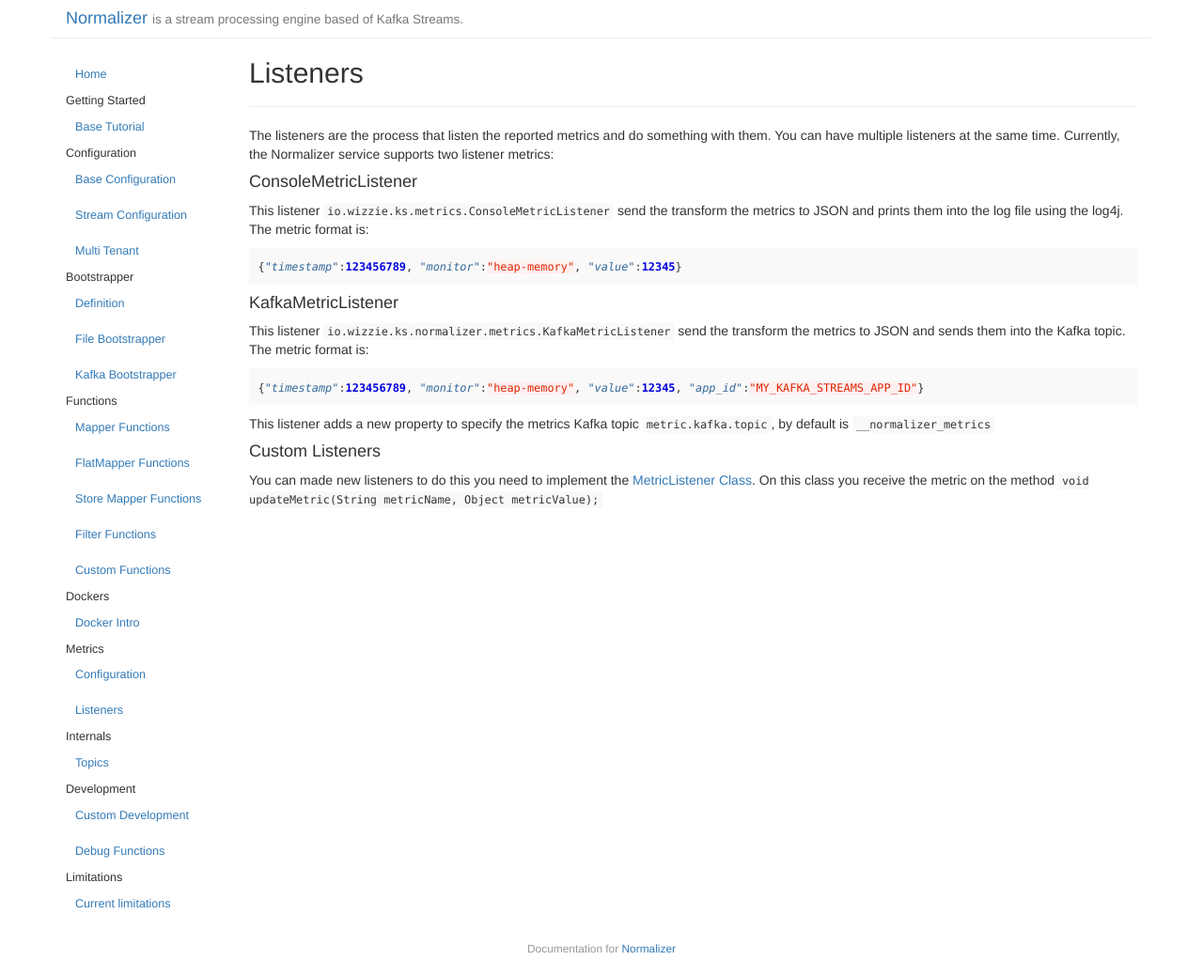
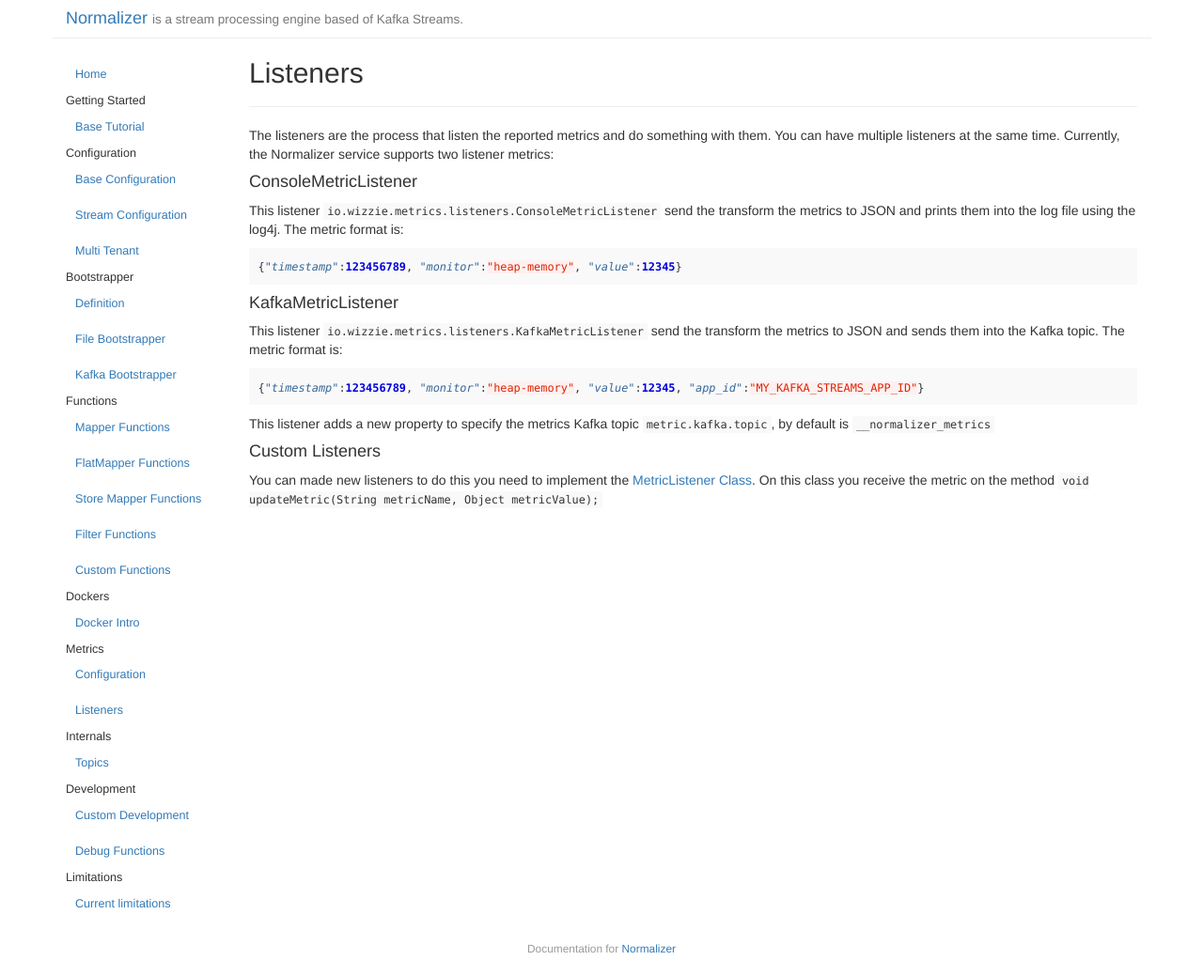
Before and after one commit to andresgomezfrr/normalizer, a Jekyll site: the page built from docs/_posts/2017-02-14-listeners.md, in a window 1280 px wide. Shown: the whole page at 94% size. Built offline with Jekyll 4.4.1, drawn with Linux system fonts in a browser that asks for light colours.

Commit message:
WIZZIE-390 Update normalizer docs for metrics library

````diff
--- a/docs/_posts/2017-02-14-listeners.md
+++ b/docs/_posts/2017-02-14-listeners.md
@@ -10,13 +10,13 @@ The listeners are the process that listen the reported metrics and do something
 
 #### ConsoleMetricListener
 
-This listener `io.wizzie.ks.metrics.ConsoleMetricListener` send the transform the metrics to JSON and prints them into the log file using the log4j. The metric format is:
+This listener `io.wizzie.metrics.listeners.ConsoleMetricListener` send the transform the metrics to JSON and prints them into the log file using the log4j. The metric format is:
 ```json
 {"timestamp":123456789, "monitor":"heap-memory", "value":12345}
 ```
 
 #### KafkaMetricListener
-This listener `io.wizzie.ks.normalizer.metrics.KafkaMetricListener` send the transform the metrics to JSON and sends them into the Kafka topic. The metric format is:
+This listener `io.wizzie.metrics.listeners.KafkaMetricListener` send the transform the metrics to JSON and sends them into the Kafka topic. The metric format is:
 ```json
 {"timestamp":123456789, "monitor":"heap-memory", "value":12345, "app_id":"MY_KAFKA_STREAMS_APP_ID"}
 ```
@@ -24,4 +24,4 @@ This listener `io.wizzie.ks.normalizer.metrics.KafkaMetricListener` send the tra
 This listener adds a new property to specify the metrics Kafka topic `metric.kafka.topic`, by default is `__normalizer_metrics`
 
 #### Custom Listeners
-You can made new listeners to do this you need to implement the [MetricListener Class](https://github.com/wizzie-io/normalizer/blob/master/service/src/main/java/io/wizzie/ks/normalizer/metrics/MetricListener.java). On this class you receive the metric on the method `void updateMetric(String metricName, Object metricValue);`
+You can made new listeners to do this you need to implement the [MetricListener Class](https://github.com/wizzie-io/metrics-library/blob/master/src/main/java/io/wizzie/metrics/listeners/MetricListener.java). On this class you receive the metric on the method `void updateMetric(String metricName, Object metricValue);`
````
Also changed, not shown: docs/_posts/2017-02-14-base-configuration.md (+2 -2 lines), docs/_posts/2017-02-14-configuration.md (+1 -1 lines).
